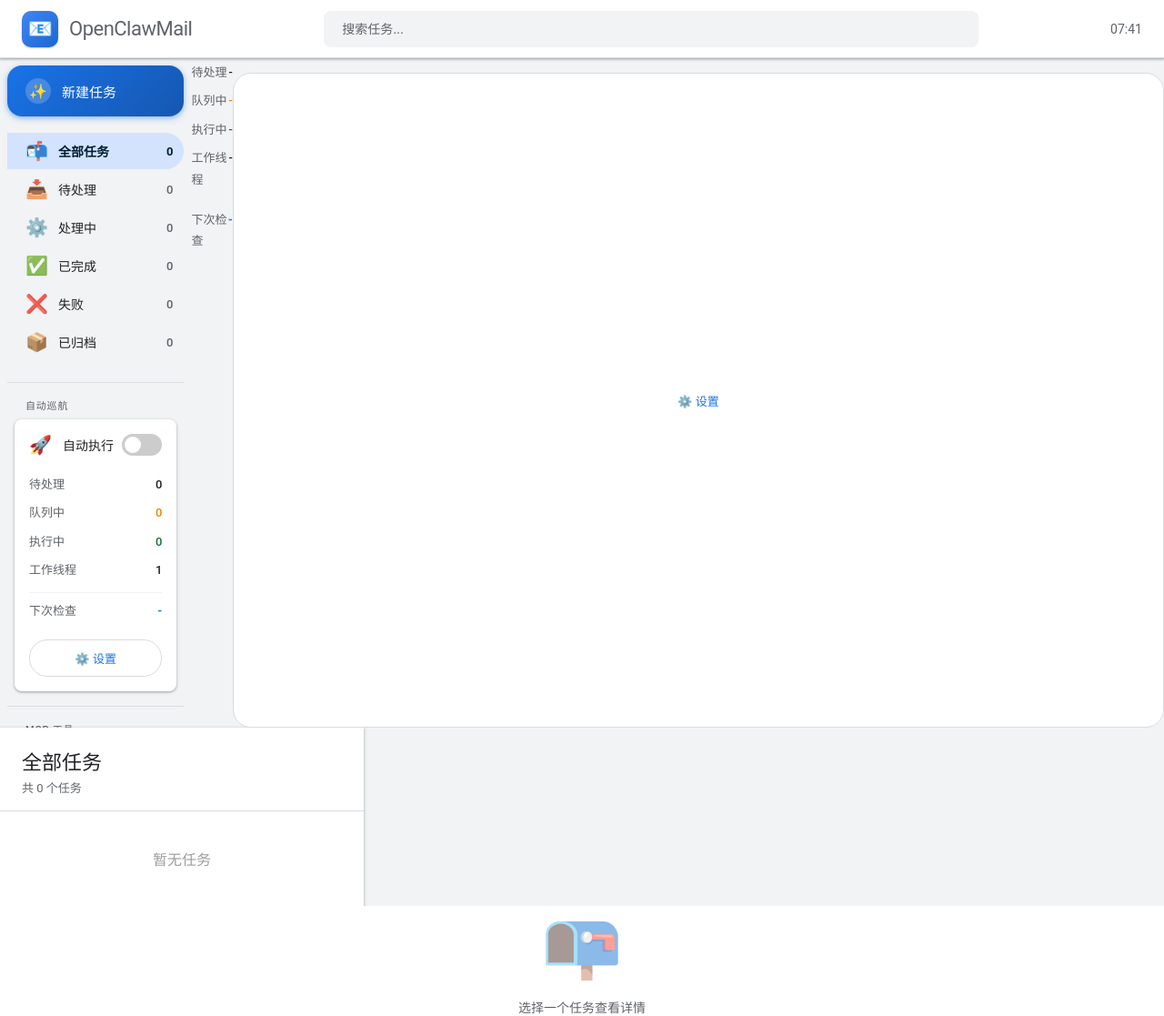
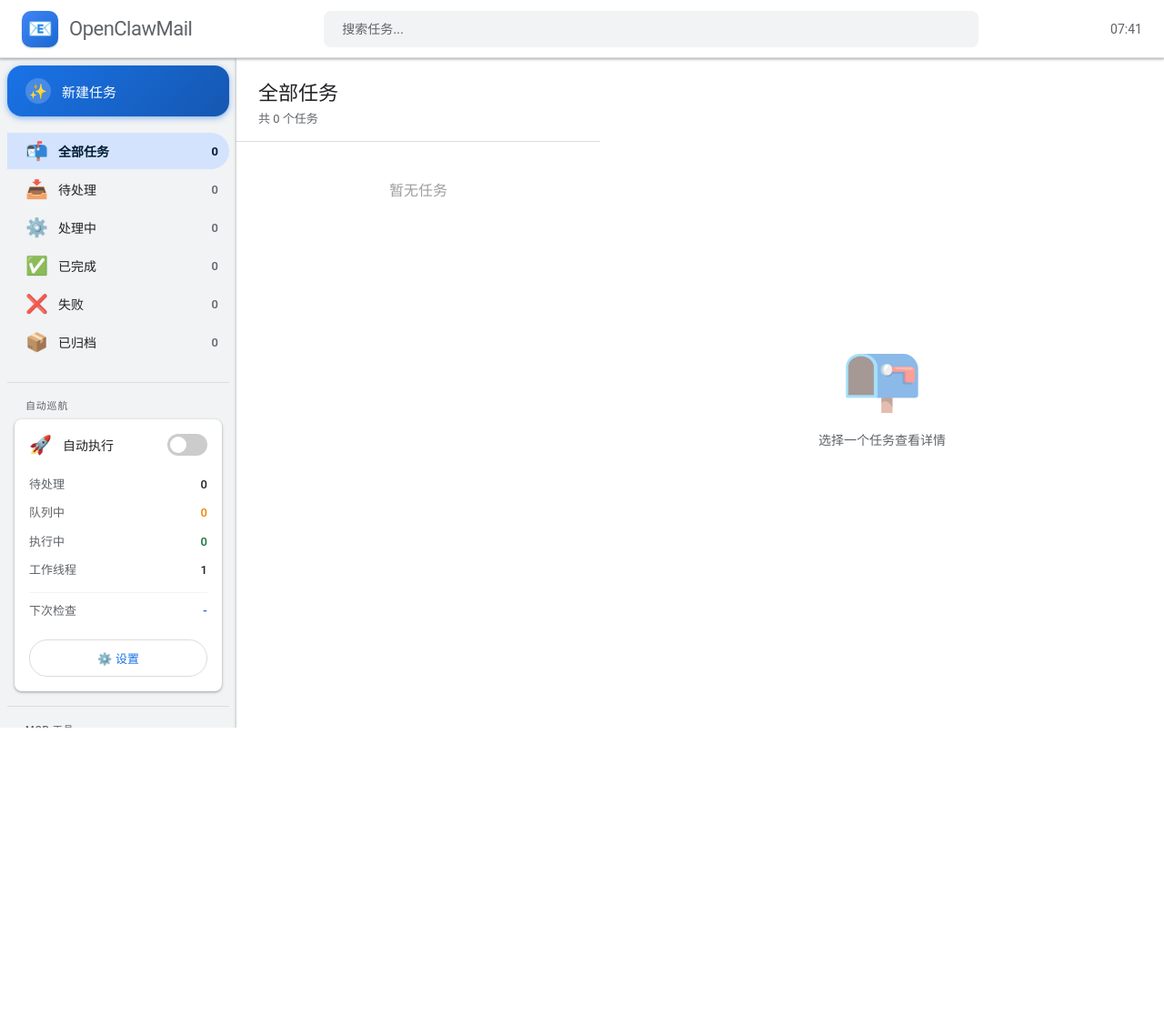
Before and after one commit to davidyuan666/OpenClawMail, a Flask app: page / in a window 1280 px wide. Shown: the whole page at 91% size. After the commit the page ends 800 px from the top, so only its background shows below. Run offline with Flask 3, Linux system fonts and the light colour scheme; data that the repository does not hold is empty; parts of the project's set-up code (start-up, migrations or seed data) failed here and were passed over.

Commit message:
fix: correct HTML structure and layout issues
- Remove duplicate closing tags causing layout misalignment
- Remove duplicate task list panel comments
- Fix detail panel positioning (was appearing at page bottom)
- Restore proper three-column layout (sidebar, task list, detail panel)

Co-Authored-By: Claude Sonnet 4.5 <noreply@anthropic.com>

```diff
--- a/templates/index.html
+++ b/templates/index.html
@@ -1095,36 +1095,6 @@
 
                     <button onclick="openMCPManager()" style="width: 100%; padding: 10px; background: #fff; border: 1px solid #dadce0; border-radius: 20px; font-size: 13px; font-weight: 500; color: #1a73e8; cursor: pointer; transition: all 0.15s;">
                         🔧 管理 MCP
-                    </button>
-                </div>
-            </div>
-        </div>
-
-                    <div id="autoExecutorStatus" style="font-size: 13px; color: #5f6368; line-height: 1.8;">
-                        <div style="display: flex; justify-content: space-between; padding: 4px 0;">
-                            <span>待处理</span>
-                            <span id="autoPendingCount" style="font-weight: 500; color: #202124;">-</span>
-                        </div>
-                        <div style="display: flex; justify-content: space-between; padding: 4px 0;">
-                            <span>队列中</span>
-                            <span id="autoQueueSize" style="font-weight: 500; color: #ea8600;">-</span>
-                        </div>
-                        <div style="display: flex; justify-content: space-between; padding: 4px 0;">
-                            <span>执行中</span>
-                            <span id="autoProcessingCount" style="font-weight: 500; color: #137333;">-</span>
-                        </div>
-                        <div style="display: flex; justify-content: space-between; padding: 4px 0;">
-                            <span>工作线程</span>
-                            <span id="autoWorkerCount" style="font-weight: 500; color: #202124;">-</span>
-                        </div>
-                        <div style="display: flex; justify-content: space-between; padding: 8px 0 4px; margin-top: 8px; border-top: 1px solid #f1f3f4;">
-                            <span style="font-weight: 500;">下次检查</span>
-                            <span id="autoCountdown" style="font-weight: 600; color: #1a73e8;">-</span>
-                        </div>
-                    </div>
-
-                    <button onclick="openAutoExecutorSettings()" style="width: 100%; margin-top: 16px; padding: 10px; background: #fff; border: 1px solid #dadce0; border-radius: 20px; font-size: 13px; font-weight: 500; color: #1a73e8; cursor: pointer; transition: all 0.15s;">
-                        ⚙️ 设置
                     </button>
                 </div>
             </div>
```
